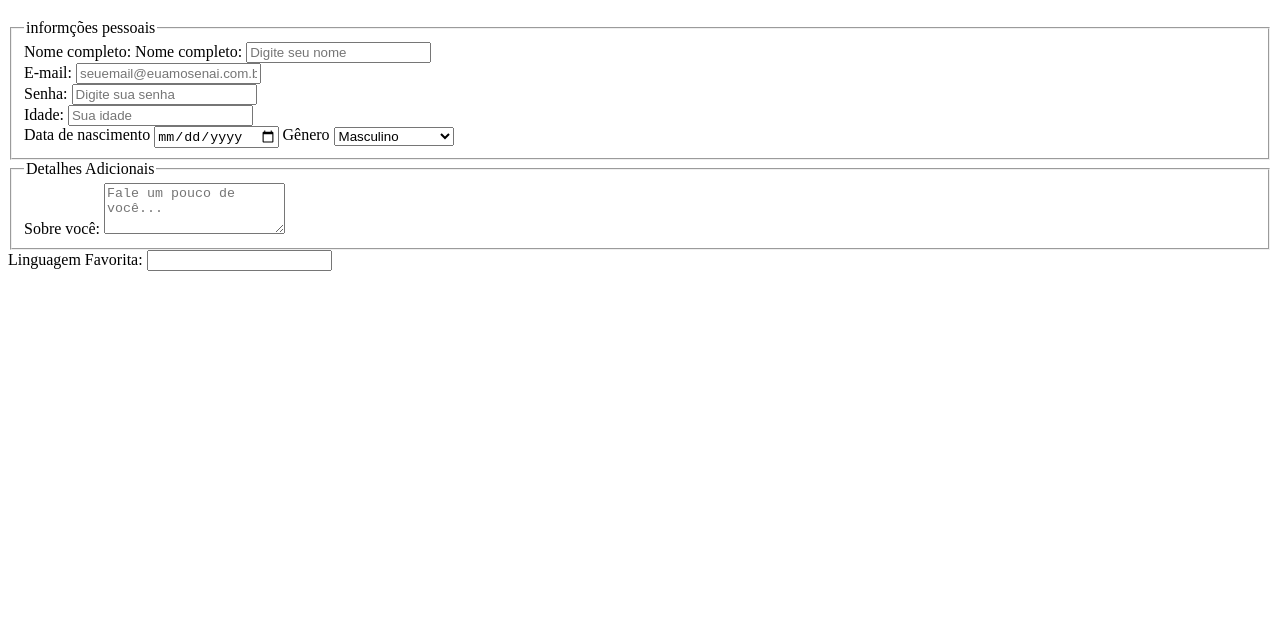
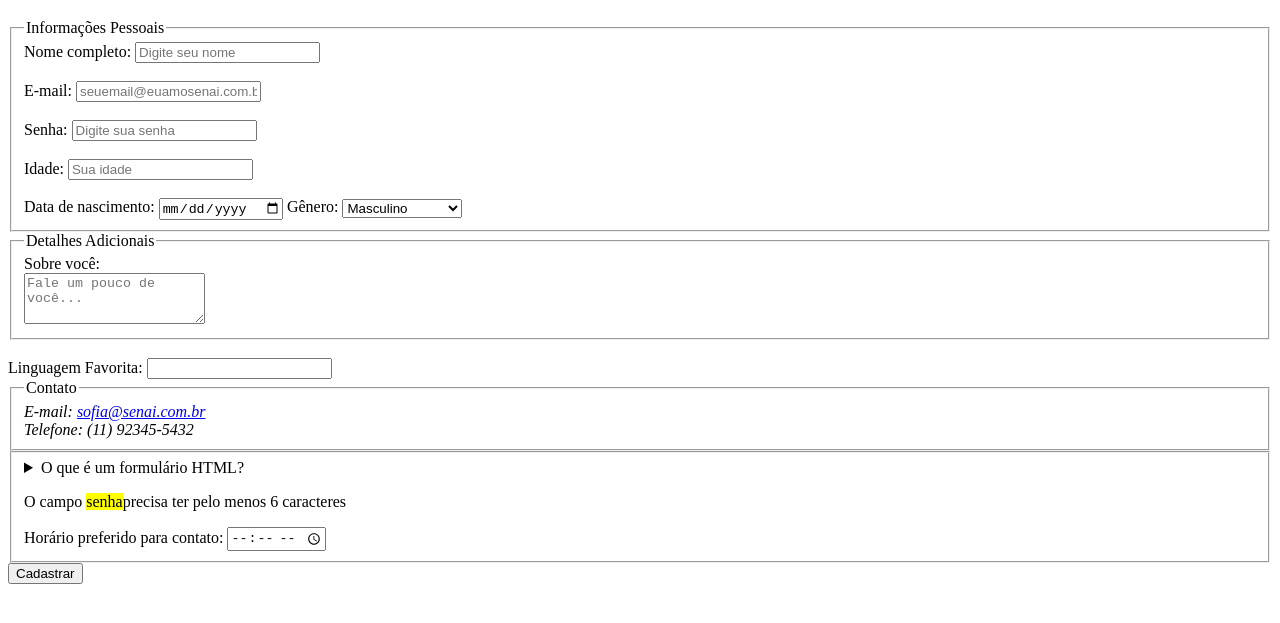
Before and after one commit to starsofi/projeto-HTML, a plain HTML site: page lição/index.html in a window 1280 px wide. Shown: the part 61-684 px from the top of the page. Drawn offline with Linux system fonts and the light colour scheme.

Commit message:
Formulário

```diff
--- a/lição/index.html
+++ b/lição/index.html
@@ -16,27 +16,27 @@
                             <datalist> = Lista de sugestões para <input>-->
                                 <h1>Formulário Completo</h1>
 
-                                <form action="/enviar-dados" method="post">
+  <form>
+    <!-- Primeiro Bloco -->
     <fieldset>
-                                        <legend>informções pessoais</legend>
+        <legend>Informações Pessoais</legend>
 
         <label for="nome">Nome completo:</label>
-        <label for="nome">Nome completo:</label>
-        <input type="text" id="nome" name="nome" placeholder="Digite seu nome" required><br>
+        <input type="text" id="nome" name="nome" placeholder="Digite seu nome" required><br><br>
 
         <label for="email">E-mail:</label>
-        <input type="email" id="email" name="email" placeholder="seuemail@euamosenai.com.br" required><br>
+        <input type="email" id="email" name="email" placeholder="seuemail@euamosenai.com.br" required><br><br>
 
         <label for="senha">Senha:</label>
-        <input type="password" id="senha" name="senha" placeholder="Digite sua senha" required><br>
+        <input type="password" id="senha" name="senha" placeholder="Digite sua senha" required><br><br>
 
         <label for="idade">Idade:</label>
-        <input type="number" id="idade" name="idade" placeholder="Sua idade" required><br>
-<label for="data">Data de nascimento</label>
-<input type="date" id="data-nascimento" name="data-nascicmento" >
+        <input type="number" id="idade" name="idade" placeholder="Sua idade" required><br><br>
 
+        <label for="nascimento">Data de nascimento:</label>
+        <input type="date" id="nascimento" name="nascimento" required>
 
-    <label for="genero">Gênero</label>
+        <label for="genero">Gênero:</label>
         <select name="genero" id="genero">
             <option value="masculino">Masculino</option>
             <option value="feminino">Feminino</option>
@@ -45,23 +45,43 @@
         </select>
     </fieldset>
 
+    <!-- Segundo Bloco -->
     <fieldset>
         <legend>Detalhes Adicionais</legend>
 
-    <label for="bio">Sobre você:</label>
+        <label for="bio">Sobre você:</label><br>
         <textarea id="bio" name="bio" rows="3" placeholder="Fale um pouco de você..."></textarea>
     </fieldset>
 
+    <!-- Terceiro Bloco -->
+    <br>
     <label for="linguagem">Linguagem Favorita:</label>
-<input type="text" name="linguagem" id="linguagem" list="linguagens">
-<datalist id="linguagens">
-    <option value="HTML">
-        <option value="CSS">
-            <option value="JavaScript">
-                <option value="Python">
-                    <option value="Java">
-</datalist>
+    <input type="text" id="linguagem" name="linguagem">
+
+        <fieldset>
+        <legend>Contato</legend>
+        <address>
+            E-mail: <a href="mailto:sofia@senai.com.br">sofia@senai.com.br</a><br>
+            Telefone: (11) 92345-5432
+        </address>
+    </fieldset>
+
+    <fieldset>
+        <details>
+            <legend>Outras Informações</legend>
+            <summary>O que é um formulário HTML?</summary>
+            <P>Um formulário HTML é utilizado para coletar informações dos usuários e enviá-las para um servidor.</P>
+        </details>
+
+        <p>O campo <mark>senha</mark>precisa ter pelo menos 6 caracteres</p>
+        <label for="hora-cadastro">Horário preferido para contato:</label>
+        <input type="time" id="hora-cadastro" name="hora-cadastro">
+    </fieldset>
+    <button type="submit">Cadastrar</button>
 </form>
+
+
+
 
 </body>
 </html>
```
Also changed, not shown: tabela/index1.html (+20 -20 lines). Lines whose indentation alone changed are shown as unchanged.
